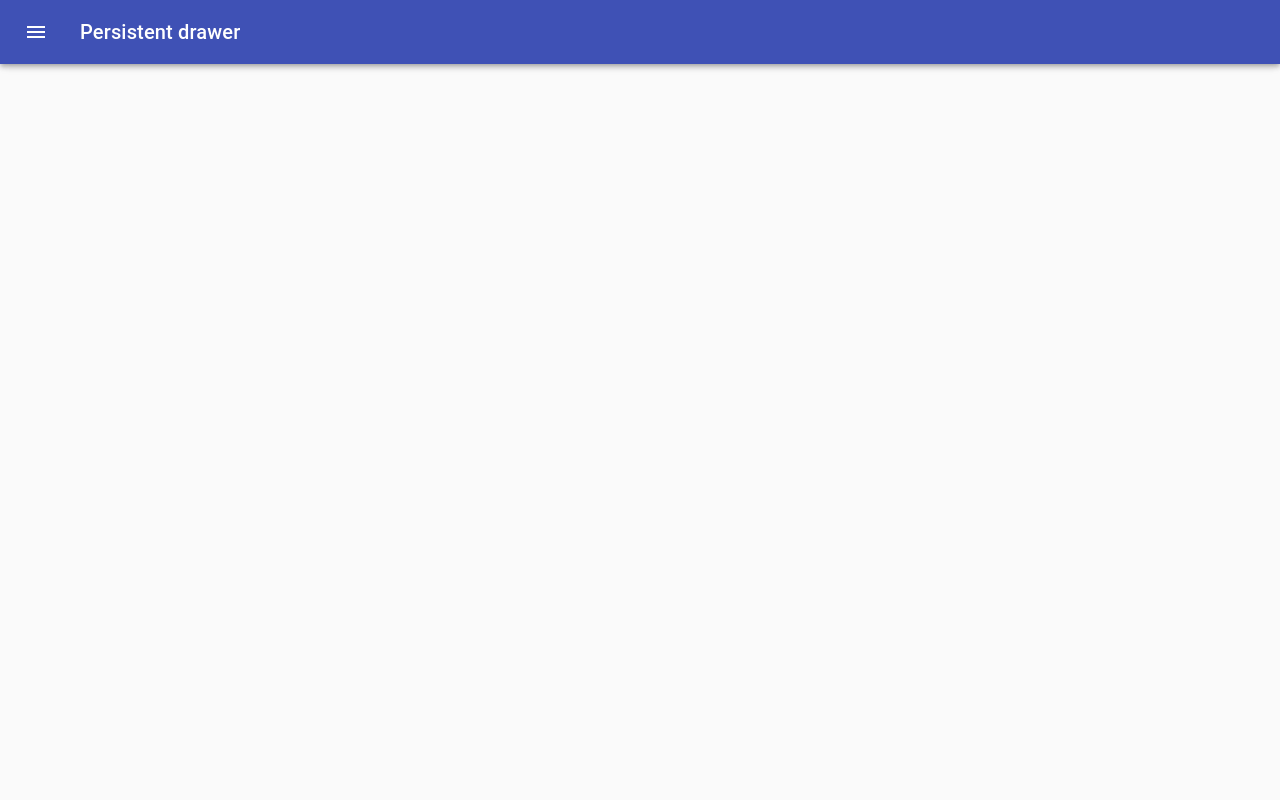
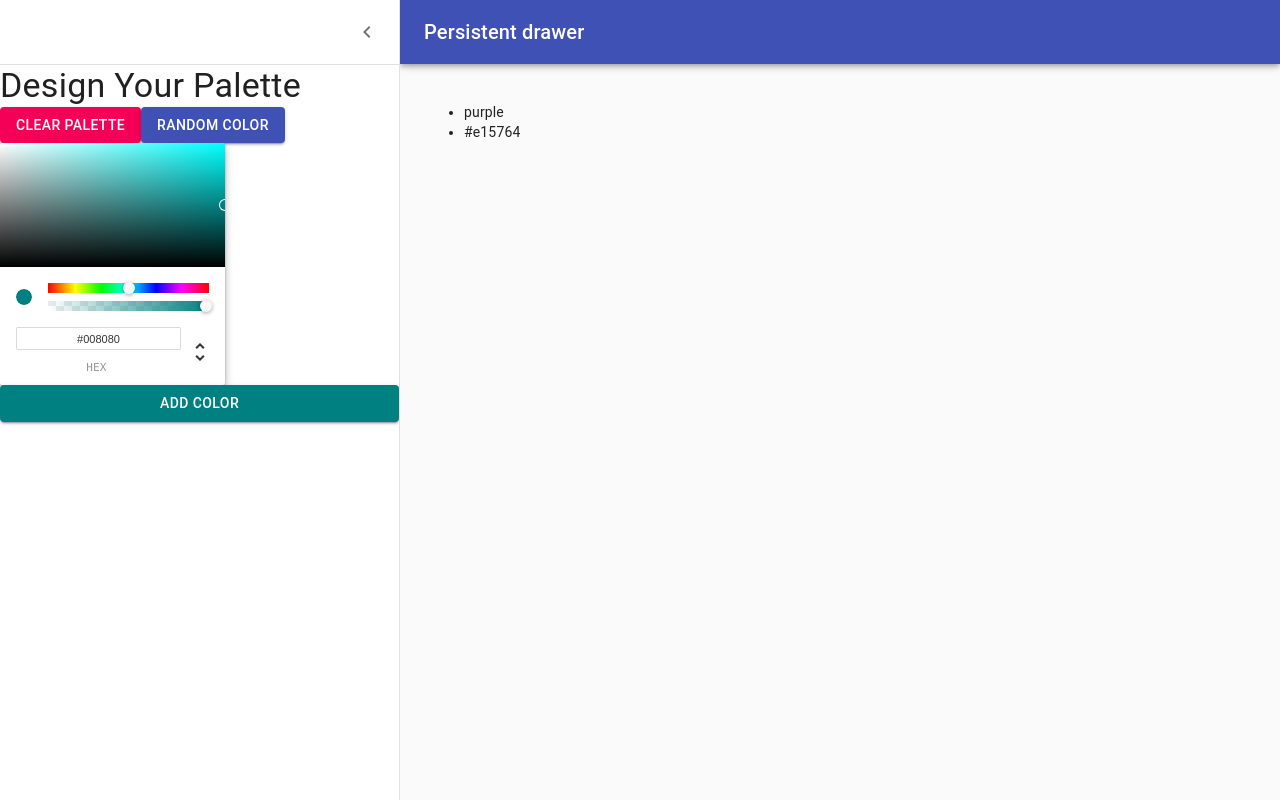
Before and after one commit to germansanz93/color-app, a React (Create React App) app: page /palette/new in a window 1280 px wide. Built offline with nearby package versions, Linux system fonts and the light colour scheme.

Commit message:
Connect colorpicker to button

```diff
--- a/src/NewPaletteForm.js
+++ b/src/NewPaletteForm.js
@@ -11,7 +11,7 @@
 import MenuIcon from "@material-ui/icons/Menu";
 import ChevronLeftIcon from "@material-ui/icons/ChevronLeft";
 import { ChromePicker, SketchPicker } from 'react-color';
-import { Button } from "@material-ui/core";
+import { Button, colors } from "@material-ui/core";
 
 const drawerWidth = 400;
 
@@ -73,9 +73,16 @@
 });
 
 class NewPaletteForm extends Component {
-  state = {
-    open: false
-  };
+  constructor(props) {
+    super(props);
+    this.state = {
+      open: true,
+      currentColor: 'teal',
+      colors: ['purple', '#e15764']
+    };
+    this.updateCurrentColor = this.updateCurrentColor.bind(this);
+    this.addNewColor = this.addNewColor.bind(this);
+  }
 
   handleDrawerOpen = () => {
     this.setState({ open: true });
@@ -85,9 +92,17 @@
     this.setState({ open: false });
   };
 
+  updateCurrentColor(newColor){
+    this.setState({currentColor: newColor.hex})
+  }
+
+  addNewColor(){
+    this.setState({colors: [...this.state.colors, this.state.currentColor]});
+  }
+
   render() {
     const { classes } = this.props;
-    const { open } = this.state;
+    const { open, colors } = this.state;
 
     return (
       <div className={classes.root}>
@@ -131,11 +146,20 @@
             Design Your Palette
           </Typography>
           <div>
-          <Button variant='contained' color='secondary'>Clear Palette</Button>
-          <Button variant='contained' color='primary'>Random Color</Button>
+            <Button variant='contained' color='secondary'>Clear Palette</Button>
+            <Button variant='contained' color='primary'>Random Color</Button>
           </div>
-          <ChromePicker />
-          <Button variant='contained' color='primary'>Add Color</Button>
+          <ChromePicker
+            color={this.state.currentColor}
+            onChangeComplete={this.updateCurrentColor}
+          />
+          <Button
+            variant='contained'
+            color='primary'
+            style={{ backgroundColor: this.state.currentColor }}
+            onClick={this.addNewColor}>
+            Add Color
+          </Button>
         </Drawer>
         <main
           className={classNames(classes.content, {
@@ -143,8 +167,13 @@
           })}
         >
           <div className={classes.drawerHeader} />
+          <ul>
+            {colors.map(color => (
+              <li>{color}</li>
+            ))}
+          </ul>
         </main>
-      </div>
+      </div >
     );
   }
 }
```
Also changed, not shown: 1 other file (tests, documents, lock files or other folders).
